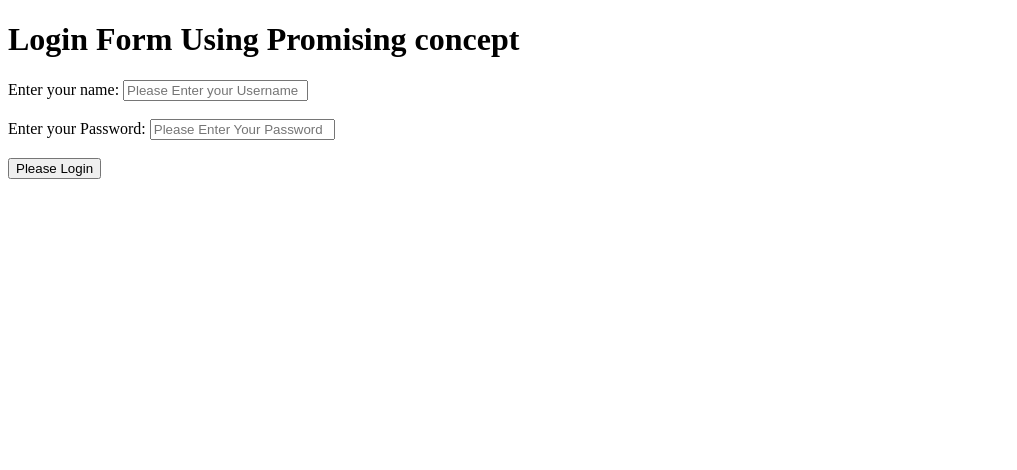
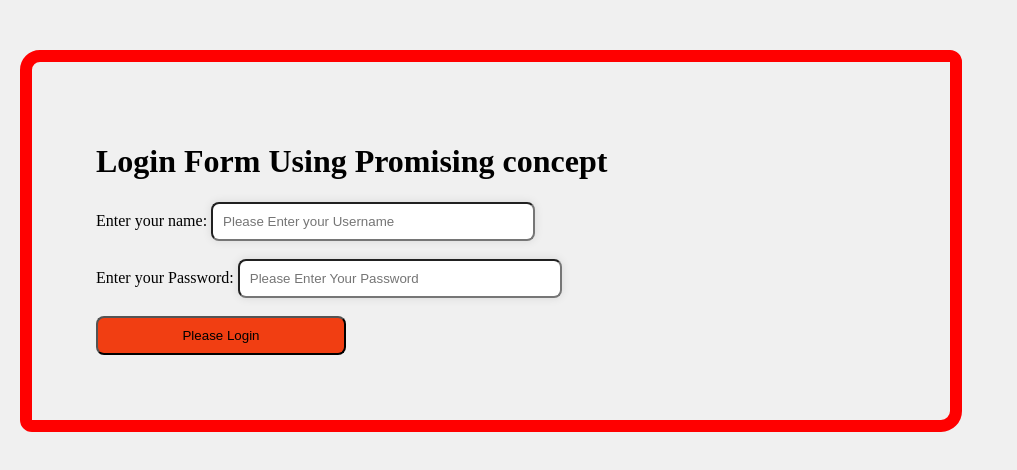
Before and after one commit to Satyamray21/JavaScript, a plain HTML site: page LoginUsingPromise/login.html in a window 1280 px wide. Shown: the whole page, without its empty margins (0-1017 px from the left). Drawn offline with Linux system fonts and the light colour scheme.

Commit message:
Code for css

```diff
--- /dev/null
+++ b/LoginUsingPromise/login.css
@@ -0,0 +1,36 @@
+body{
+    margin: 0px;
+    font-family: 'Times New Roman', Times, serif;
+    display: flex;
+    align-items: center;
+  background-color: #f0f0f0;
+}
+form{
+
+    margin: 50px 20px 70px;
+    padding:60px 54px 65px 64px;
+    width: 100vh;
+    border: 12px solid red;
+    border-radius: 20px 12px 21px;
+    justify-content: center;
+}
+input[type="text"],
+input[type="password"],
+input[type="button"]
+{
+    width: 300px;
+    border-radius: 8px;
+    box-shadow: 0 0 10px rgba(0, 0, 0, 0.1);
+    background-color: white;
+    padding: 10px;
+}
+#btn{
+    background-color:#f13e12;
+    width: 250px;
+    border-radius: 8px;
+    padding: 10px;
+}
+#btn:hover{
+    background-color: aquamarine;
+    padding: 12px;
+}
--- a/LoginUsingPromise/login.html
+++ b/LoginUsingPromise/login.html
@@ -4,10 +4,12 @@
     <meta charset="UTF-8">
     <meta name="viewport" content="width=device-width, initial-scale=1.0">
     <title>Document</title>
+    <link rel="stylesheet" href="login.css">
 </head>
 <body>
     <form id ="LoginForm">
         <h1>Login Form Using Promising concept</h1>
+        <p id="message"></p>
         Enter your name:
         <input type="text" placeholder="Please Enter your Username" id="username"><br/>
         <br/>
@@ -15,7 +17,7 @@
         <input type="password" placeholder="Please Enter Your Password" id="password"><br/>
         <br/>
         <button type="submit" id="btn"> Please Login</button>
-        <p id="message"></p>
+
     </form>
     <script src="login.js"></script>
 </body>
--- a/LoginUsingPromise/login.js
+++ b/LoginUsingPromise/login.js
@@ -13,7 +13,7 @@ const user=(username,password)=>{
         }
         else
         {
-            rej("Invaild userName or Password");
+            rej("Invaild UserName or Password");
         }
      },15000);
     });
@@ -30,7 +30,7 @@ const handleEvent = async(event)=>{
      }
      catch(error)
      {
-        message.innerText="Login UnScussessfull" + error;
+        message.innerText="Login Unscussessfull " + error;
      }
 
 };
```
